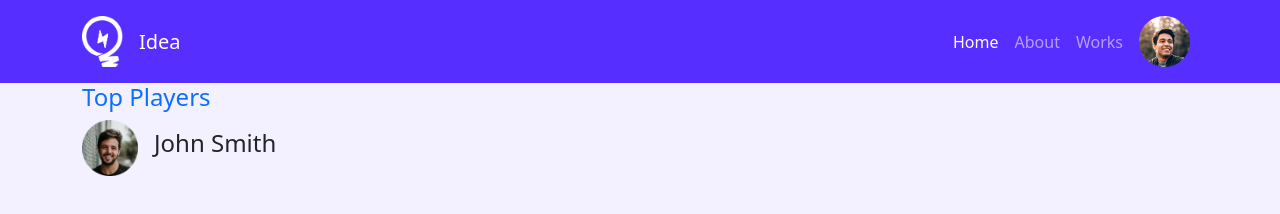
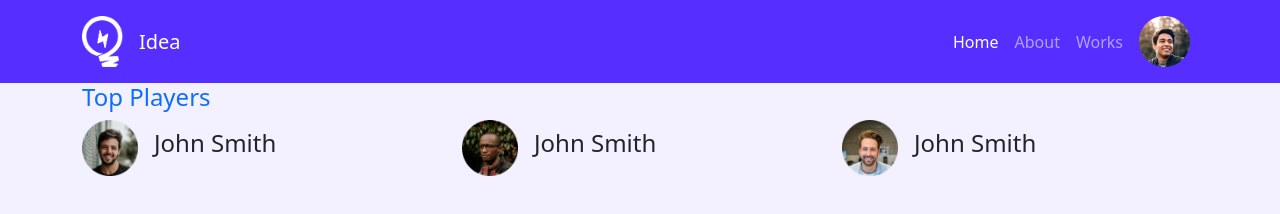
Before and after one commit to jbmakib/leader-board-bootstrap, a plain HTML site: page index.html in a window 1280 px wide. Drawn offline with nearby package versions, Linux system fonts and the light colour scheme.

Commit message:
more players added

```diff
--- a/index.html
+++ b/index.html
@@ -44,8 +44,16 @@
             <div>
                 <h4 class="text-primary">Top Players</h4>
                 <div class="row">
-                    <div class="col-lg-4 d-flex align-items-center">
+                    <div class="col-12 col-md-6 col-lg-4 d-flex align-items-center">
                         <img src="images/performer/performer-1.png" width="56px" alt="">
+                        <h4 class="ms-3">John Smith</h4>
+                    </div>
+                    <div class="col-12 col-md-6 col-lg-4 d-flex align-items-center">
+                        <img src="images/performer/performer-2.png" width="56px" alt="">
+                        <h4 class="ms-3">John Smith</h4>
+                    </div>
+                    <div class="col-12 col-md-6 col-lg-4 d-flex align-items-center">
+                        <img src="images/performer/performer-3.png" width="56px" alt="">
                         <h4 class="ms-3">John Smith</h4>
                     </div>
                 </div>
```
